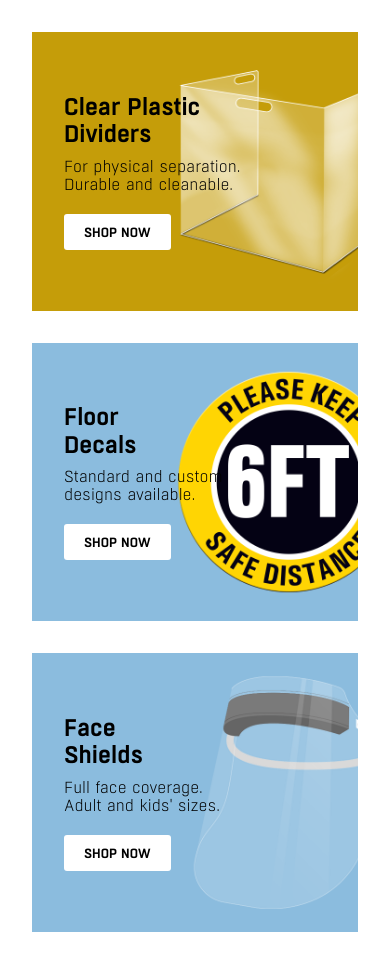
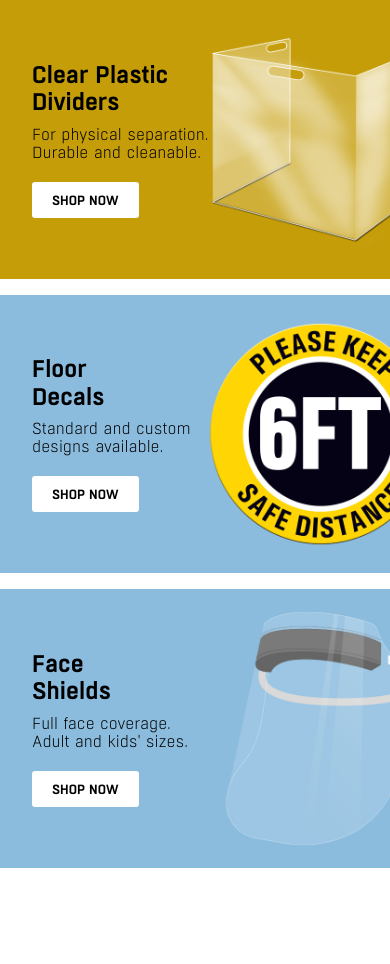
Before and after one commit to mfxod/store-home, a plain HTML site: page index.html in a window 390 px wide. After the commit the page ends 868 px from the top, so only its background shows below. Drawn offline with Linux system fonts and the light colour scheme.

Commit message:
Add files via upload

```diff
--- a/index.html
+++ b/index.html
@@ -125,6 +125,18 @@
 
     /* mobile */
     @media screen and (max-width: 425px) {
+      .row {
+        margin: 0;
+      }
+
+      .primary-cta {
+        padding: 0;
+      }
+
+      .secondary-cta {
+        padding: 1rem 0 0 0;
+      }
+
       .cta-wrapper {
         margin-left: 2rem;
       }
```
